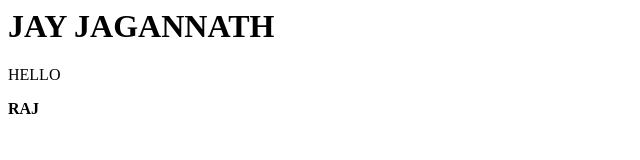
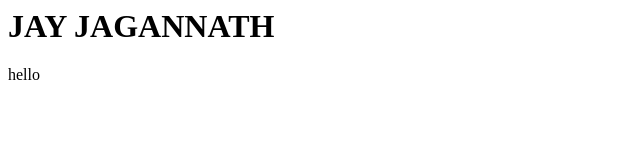
Before and after one commit to akashmausa/Project-1, a plain HTML site: page index.html in a window 1280 px wide. Shown: the full height of the page, 0-640 px from the left. Drawn offline with Linux system fonts and the light colour scheme.

Commit message:
new feature

```diff
--- a/index.html
+++ b/index.html
@@ -1,3 +1,2 @@
 <h1>JAY JAGANNATH</h1>
-<p>HELLO<p>
-    <b>RAJ</b>
+hello
```
